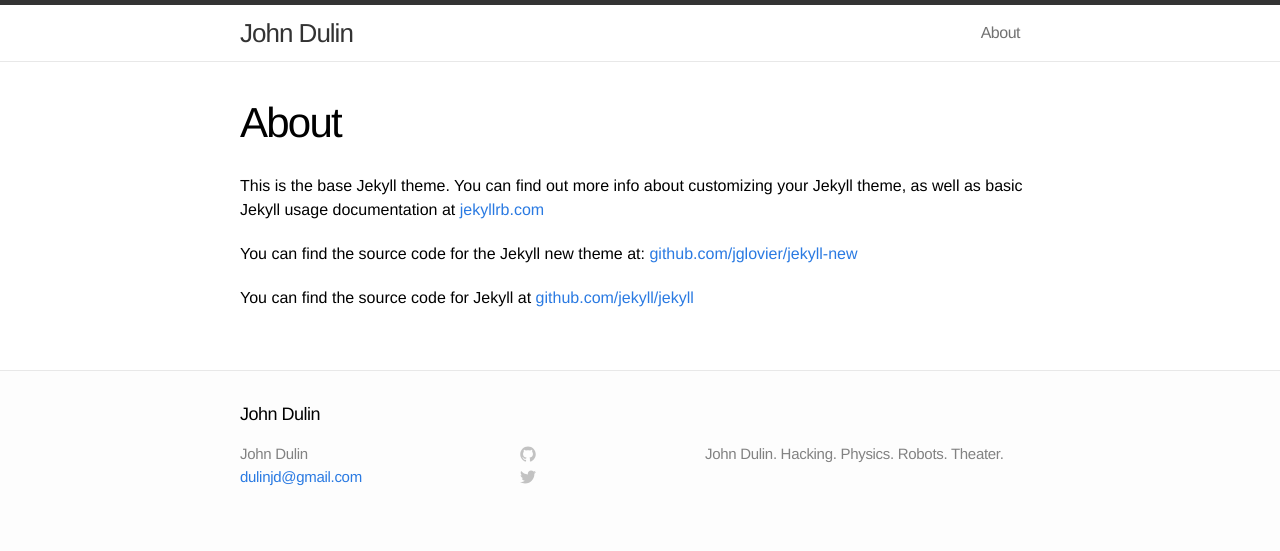
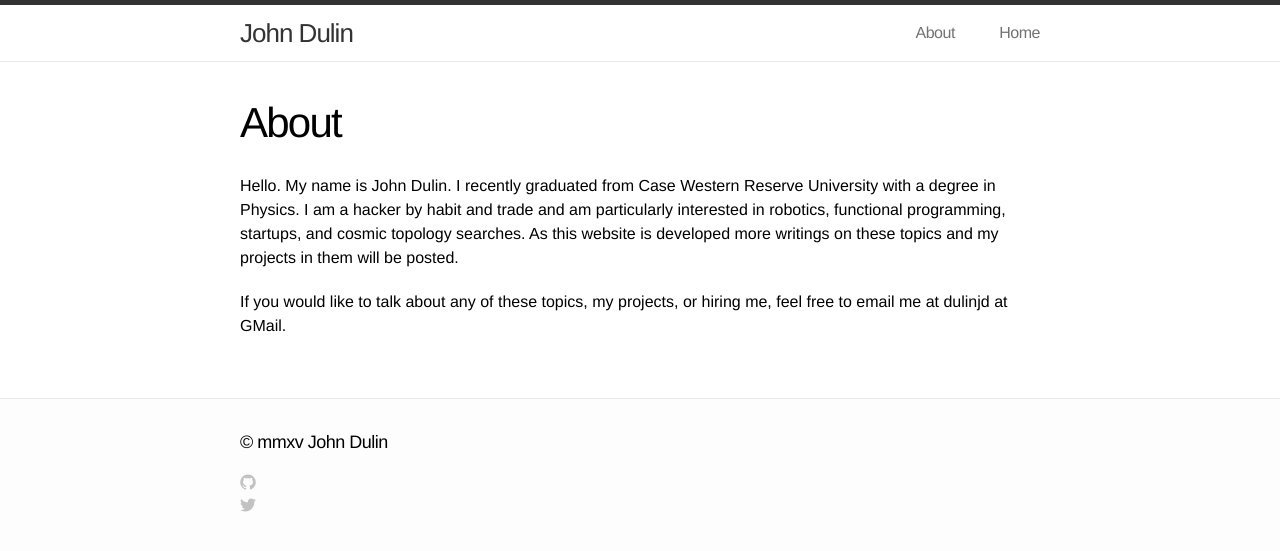
Before and after one commit to JDulin/jdulin.github.io, a Jekyll site: the page built from about.md, in a window 1280 px wide. Shown: the top 551 px of the page. Built offline with Jekyll 4.4.1, drawn with Linux system fonts in a browser that asks for light colours.

Commit message:
Switched to jekyll default layout.

```diff
--- a/_config.yml
+++ b/_config.yml
@@ -3,7 +3,12 @@
 email: dulinjd@gmail.com
 description: "John Dulin.  Hacking.  Physics.  Robots. Theater."
 baseurl: ""
-url: "http://yourdomain.com"
+url: "http://johndulin.com"
+
+pages_list:
+  About: '/about/'
+  Archive: '/archive/'
+  Resume: '/resume/'
 
 # Build settings
 markdown: kramdown
--- a/_includes/footer.html
+++ b/_includes/footer.html
@@ -2,19 +2,21 @@
 
   <div class="wrap">
 
-    <h2 class="footer-heading">{{ site.title }}</h2>
+    <h2 class="footer-heading">&copy mmxv {{site.title}} </h2>
 
+     <!--
     <div class="footer-col-1 column">
       <ul>
         <li>{{ site.title }}</li>
         <li><a href="mailto:{{ site.email }}">{{ site.email }}</a></li>
       </ul>
     </div>
+    -->
 
     <div class="footer-col-2 column">
       <ul>
         <li>
-          <a href="https://github.com/{{ site.username }}">
+          <a href="https://github.com/jdulin">
             <span class="icon github">
               <svg version="1.1" class="github-icon-svg" xmlns="http://www.w3.org/2000/svg" xmlns:xlink="http://www.w3.org/1999/xlink" x="0px" y="0px"
                  viewBox="0 0 16 16" enable-background="new 0 0 16 16" xml:space="preserve">
@@ -33,7 +35,7 @@
           </a>
         </li>
         <li>
-          <a href="https://twitter.com/{{ site.username }}">
+          <a href="https://twitter.com/jddulin">
             <span class="icon twitter">
               <svg version="1.1" class="twitter-icon-svg" xmlns="http://www.w3.org/2000/svg" xmlns:xlink="http://www.w3.org/1999/xlink" x="0px" y="0px"
                  viewBox="0 0 16 16" enable-background="new 0 0 16 16" xml:space="preserve">
@@ -52,9 +54,11 @@
       </ul>
     </div>
 
+    <!--
     <div class="footer-col-3 column">
       <p class="text">{{ site.description }}</p>
     </div>
+    -->
 
   </div>
 
--- a/about.md
+++ b/about.md
@@ -4,12 +4,11 @@
 permalink: /about/
 ---
 
-This is the base Jekyll theme. You can find out more info about customizing
-your Jekyll theme, as well as basic Jekyll usage
-documentation at [jekyllrb.com](http://jekyllrb.com/)
+Hello.  My name is John Dulin.  I recently graduated from Case Western Reserve University
+with a degree in Physics.  I am a hacker by habit and trade and am particularly
+interested in robotics, functional programming, startups, and
+cosmic topology searches.  As this website is developed more writings
+on these topics and my projects in them will be posted.
 
-You can find the source code for the Jekyll new theme at:
-[github.com/jglovier/jekyll-new](https://github.com/jglovier/jekyll-new)
-
-You can find the source code for Jekyll at
-[github.com/jekyll/jekyll](https://github.com/jekyll/jekyll)
+If you would like to talk about any of these topics, my projects, or hiring me,
+feel free to email me at dulinjd at GMail.
```
Also changed, not shown: index.html (+17 -1 lines).
